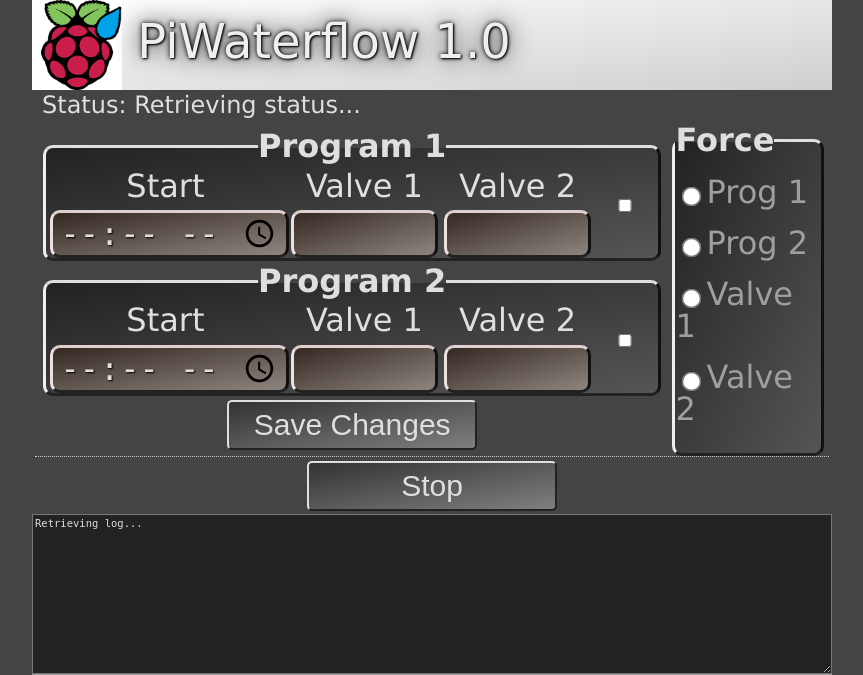
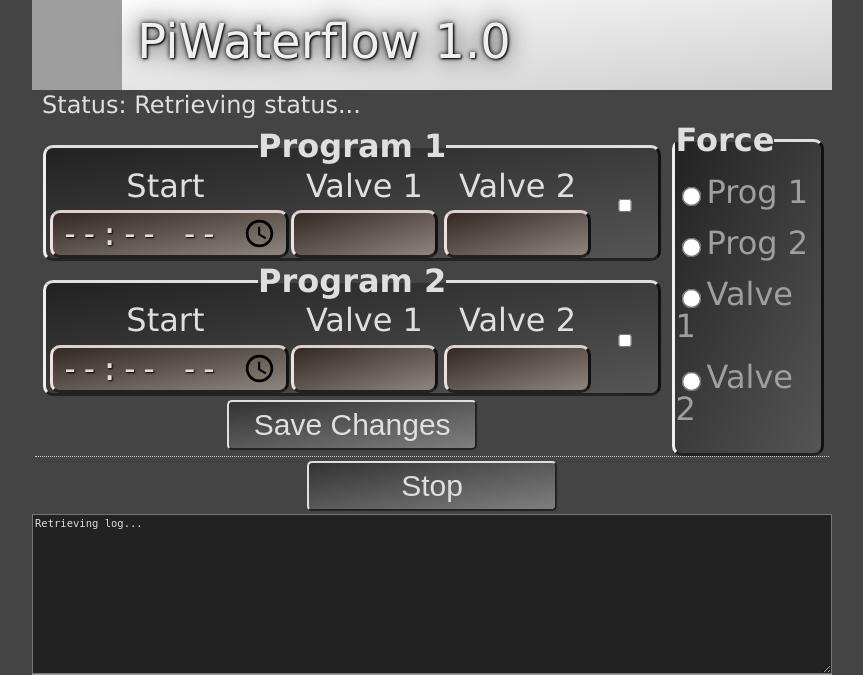
Before and after one commit to Phornee/piwwwaterflow, a Python web app: template templates/form.html in a window 1280 px wide. Shown: the top 675 px of the page, without its empty margins (208-1071 px from the left). Run offline with Jinja, Linux system fonts and the light colour scheme; the template is opened without the code that fills it, so the values that code supplies are empty; grey boxes are pictures that could not be loaded.

Commit message:
Fif forcetrigger color repaint

```diff
--- a/static/js/code.js
+++ b/static/js/code.js
@@ -157,7 +157,7 @@ function forceProgram(control, program_forced){
 
         requestservice.send(data);
 
-        control.style.color = '#00FF00'
+        control.labels.item(0).style.color = '#22FF22'
         setEnableForceFieldset(false)
     }
     else {
@@ -181,7 +181,7 @@ function forceValve(control, valve_forced){
 
         requestservice.send(data);
 
-        control.style.color = '#00FF00'
+        control.labels.item(0).style.color = '#22FF22'
         setEnableForceFieldset(false)
     }
     else {
--- a/templates/form.html
+++ b/templates/form.html
@@ -9,7 +9,8 @@
 <body id="main_body" style="background-color: #444444; color: #DFDFDF;" >
 	<div id="form_container" align="center">
 		<div class="mainheader">
-			<img src="static/img/icon-256.png" alt="Icon" width="90em" height="90em">
+			<!--<img src="static/img/icon-256.png" alt="Icon" width="90em" height="90em">-->
+			<img src="static/img/piwaterflow.svg" alt="Icon" width="90em" height="90em">
 			PiWaterflow 1.0
 		</div>
 		<form id="waterflow_form" style=" margin-block-end: 0em;" method="POST" action="">
```
